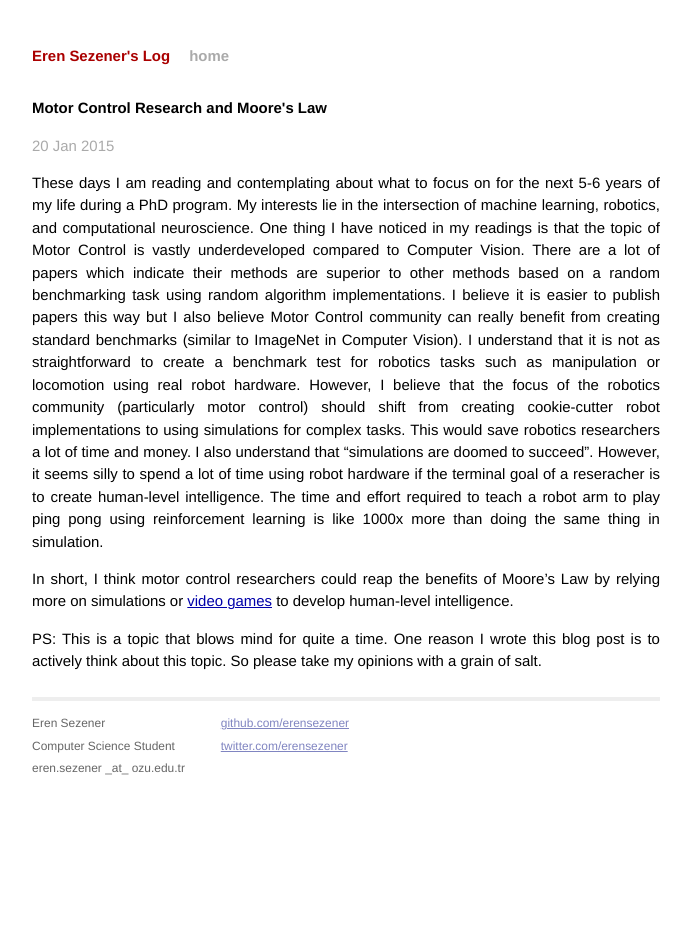
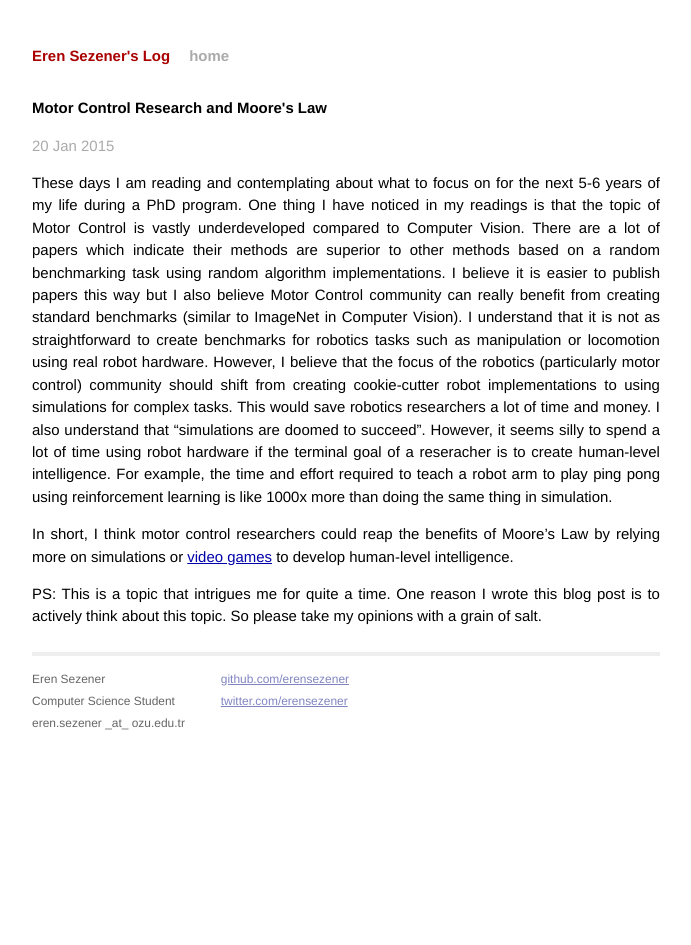
Before and after one commit to erensezener/academic_blog, a Jekyll site: the page built from _posts/2015-01-20-motor-control-reserach-and-moore's-law.markdown, in a window 1280 px wide. Shown: the whole page, without its empty margins (294-985 px from the left). Built offline with Jekyll 4.4.1, drawn with Linux system fonts in a browser that asks for light colours; Markdown is read by kramdown in place of the engine named in the settings.

Commit message:
modify the motor control post

```diff
--- a/_posts/2015-01-20-motor-control-reserach-and-moore's-law.markdown
+++ b/_posts/2015-01-20-motor-control-reserach-and-moore's-law.markdown
@@ -6,8 +6,8 @@ categories:
 ---
 
 
-These days I am reading and contemplating about what to focus on for the next 5-6 years of my life during a PhD program. My interests lie in the intersection of machine learning, robotics, and computational neuroscience. One thing I have noticed in my readings is that the topic of Motor Control is vastly underdeveloped compared to Computer Vision. There are a lot of papers which indicate their methods are superior to other methods based on a random benchmarking task using random algorithm implementations. I believe it is easier to publish papers this way but I also believe Motor Control community can really benefit from creating standard benchmarks (similar to ImageNet in Computer Vision). I understand that it is not as straightforward to create a benchmark test for robotics tasks such as manipulation or locomotion using real robot hardware. However, I believe that the focus of the robotics community (particularly motor control) should shift from creating cookie-cutter robot implementations to using simulations for complex tasks. This would save robotics researchers a lot of time and money. I also understand that "simulations are doomed to succeed". However, it seems silly to spend a lot of time using robot hardware if the terminal goal of a reseracher is to create human-level intelligence. The time and effort required to teach a robot arm to play ping pong using reinforcement learning is like 1000x more than doing the same thing in simulation.
+These days I am reading and contemplating about what to focus on for the next 5-6 years of my life during a PhD program. One thing I have noticed in my readings is that the topic of Motor Control is vastly underdeveloped compared to Computer Vision. There are a lot of papers which indicate their methods are superior to other methods based on a random benchmarking task using random algorithm implementations. I believe it is easier to publish papers this way but I also believe Motor Control community can really benefit from creating standard benchmarks (similar to ImageNet in Computer Vision). I understand that it is not as straightforward to create benchmarks for robotics tasks such as manipulation or locomotion using real robot hardware. However, I believe that the focus of the robotics (particularly motor control) community should shift from creating cookie-cutter robot implementations to using simulations for complex tasks. This would save robotics researchers a lot of time and money. I also understand that "simulations are doomed to succeed". However, it seems silly to spend a lot of time using robot hardware if the terminal goal of a reseracher is to create human-level intelligence. For example, the time and effort required to teach a robot arm to play ping pong using reinforcement learning is like 1000x more than doing the same thing in simulation.
 
 In short, I think motor control researchers could reap the benefits of Moore's Law by relying more on simulations or [video games](http://lukemuehlhauser.com/wp-content/uploads/Lehman-Miikkulainen-General-Video-Game-Playing-as-a-Benchmark-for-Human-Competitive-AI.pdf) to develop human-level intelligence.
 
-PS: This is a topic that blows mind for quite a time. One reason I wrote this blog post is to  actively think about this topic. So please take my opinions with a grain of salt.
+PS: This is a topic that intrigues me for quite a time. One reason I wrote this blog post is to  actively think about this topic. So please take my opinions with a grain of salt.
```
Also changed, not shown: 1 other file.
